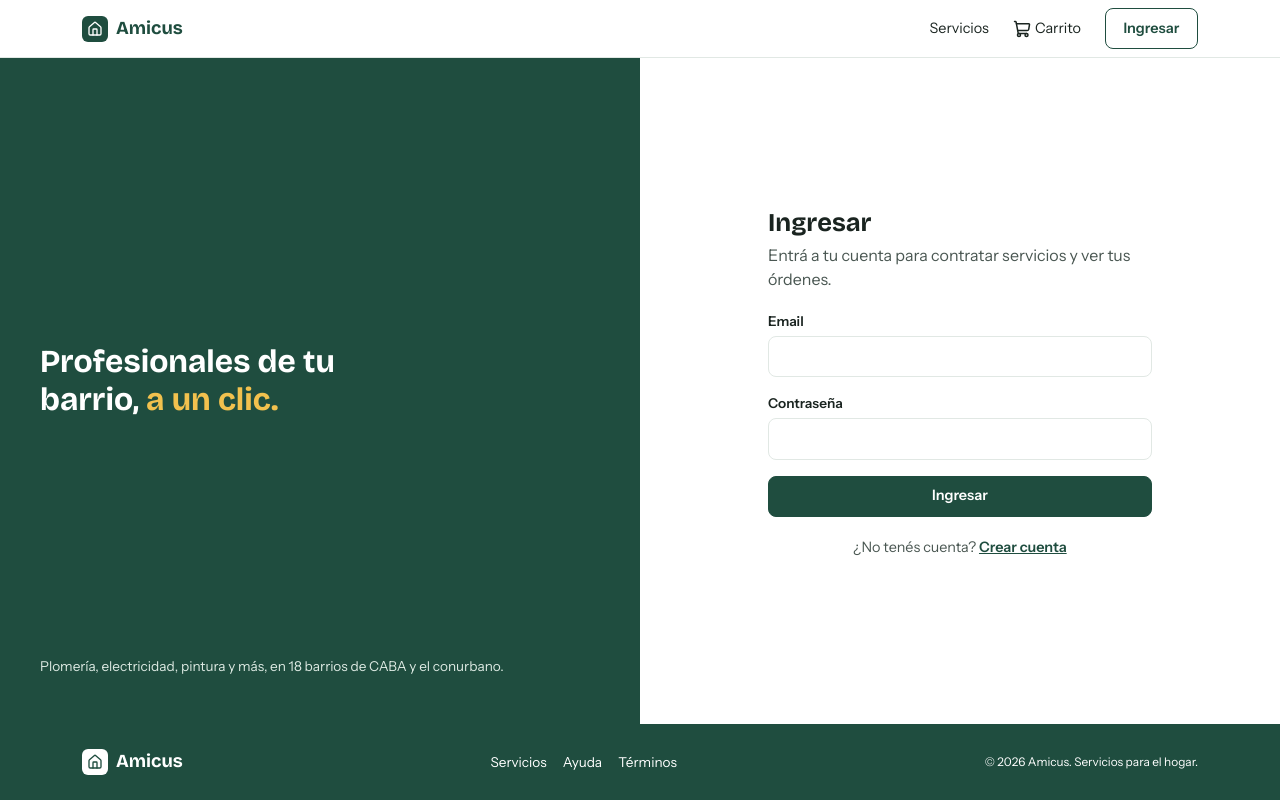
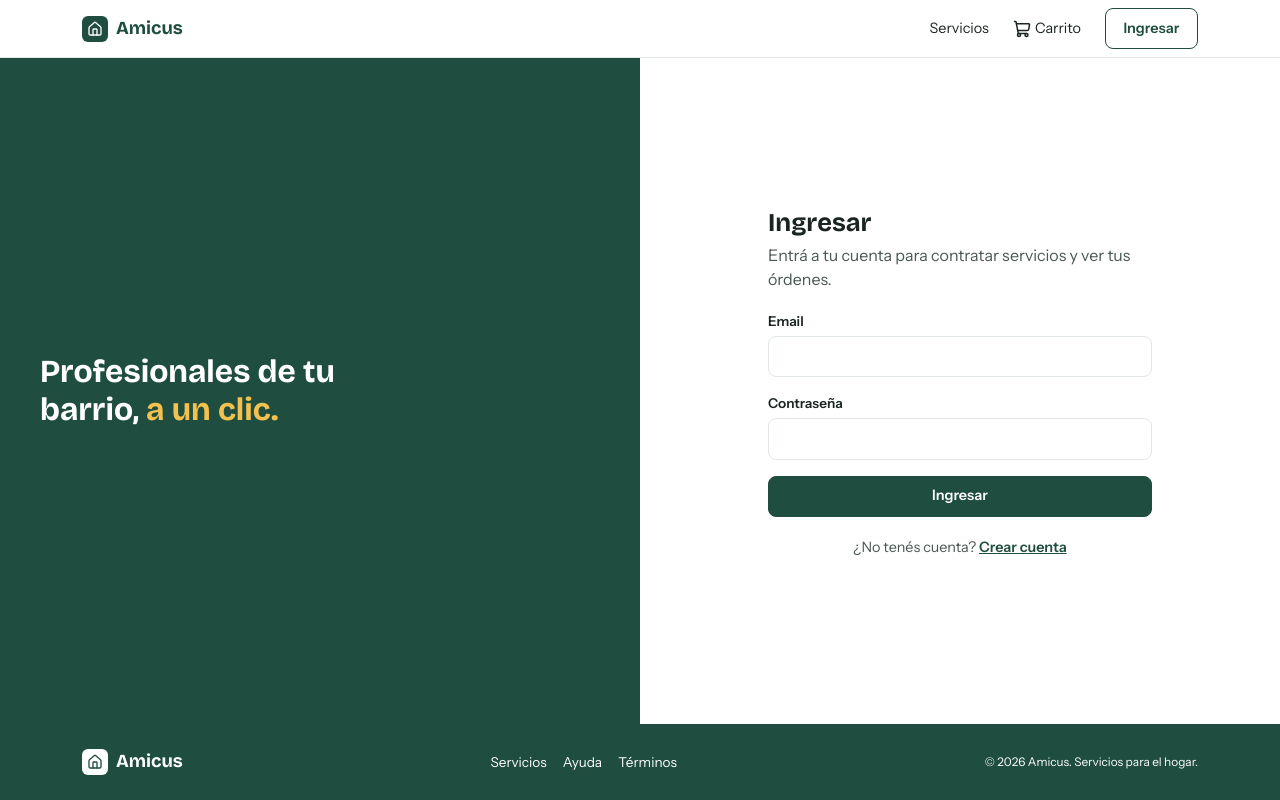
Before and after one commit to lviladrich/front-Amicus, a React (Vite) app: page /login in a window 1280 px wide. Built offline with nearby package versions, Linux system fonts and the light colour scheme; no server answers.

Commit message:
Saca el texto de categorias y barrios del panel de login

```diff
--- a/src/components/acceso/PanelAcceso.jsx
+++ b/src/components/acceso/PanelAcceso.jsx
@@ -8,7 +8,7 @@ function PanelAcceso({ titular, destacado, pie, children }) {
         <h2 className="acceso-titular">
           {titular} <span className="acceso-destacado">{destacado}</span>
         </h2>
-        <p className="acceso-pie">{pie}</p>
+        {pie && <p className="acceso-pie">{pie}</p>}
       </aside>
       <section className="acceso-contenido">
         <div className="acceso-tarjeta">{children}</div>
--- a/src/pages/Login.jsx
+++ b/src/pages/Login.jsx
@@ -6,7 +6,6 @@ function Login() {
     <PanelAcceso
       titular="Profesionales de tu barrio,"
       destacado="a un clic."
-      pie="Plomería, electricidad, pintura y más, en 18 barrios de CABA y el conurbano."
     >
       <FormularioLogin />
     </PanelAcceso>
```
